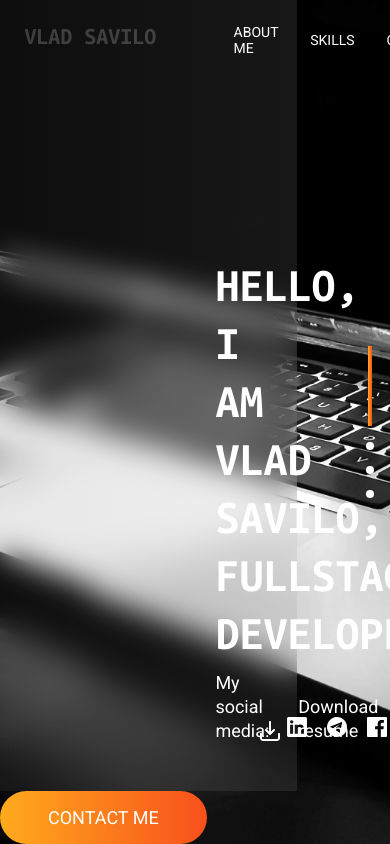
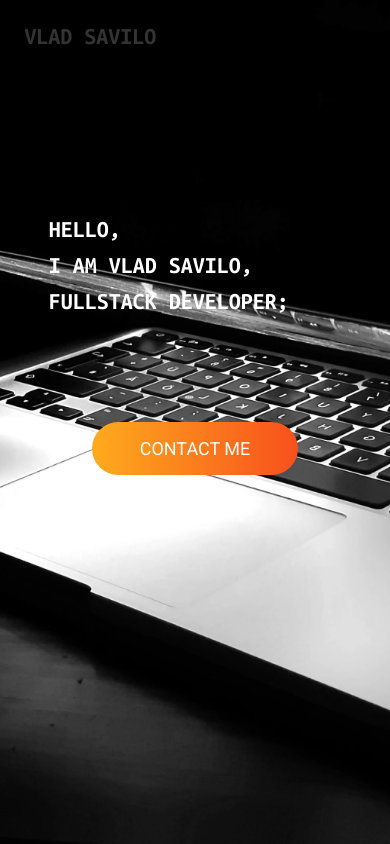
Before and after one commit to VladSav/savilo.dev, a Vue app: page / in a window 390 px wide. Built offline with nearby package versions, Linux system fonts and the light colour scheme.

Commit message:
First steps for adaptive

```diff
--- a/gulp/scss/Common/_reset.scss
+++ b/gulp/scss/Common/_reset.scss
@@ -1,3 +1,18 @@
+* {
+	margin: 0;
+	padding: 0;
+}
+
 body {
     background: $blackDark;
 }
+
+.golden-grid {
+	height: 100vh;
+	width: 100vw;
+    max-width: 100%;
+	position: relative;
+	display: grid;
+	@include golder-grid-row;
+	@include golder-grid-column;
+}
--- a/gulp/scss/Components/_header.scss
+++ b/gulp/scss/Components/_header.scss
@@ -25,8 +25,9 @@
     }
 
     &__navigation {
-        grid-area: 1 / 13 / span 1 / span 7;
+        grid-area: 1 / 13 / span 1 / span 6;
         display: flex;
+        justify-content: flex-end;
         align-items: center;
 
         nav {
@@ -46,6 +47,16 @@
                     text-transform: uppercase;
                     margin-right: 32px;
                     cursor: pointer;
+
+                    &:last-child {
+                        margin-right: 0;
+                    }
+                }
+            }
+
+            @media (max-width: 767px) {
+                & {
+                    display: none;
                 }
             }
         }
--- a/gulp/scss/Components/_heroSection.scss
+++ b/gulp/scss/Components/_heroSection.scss
@@ -1,20 +1,3 @@
-* {
-	margin: 0;
-	padding: 0;
-}
-
-.golden-grid {
-	height: 100vh;
-	width: 100vw;
-    max-width: 100%;
-	position: relative;
-	display: grid;
-	@include golder-grid-row;
-	@include golder-grid-column;
-}
-
-// End common
-
 .hero-section {
 	background-color: $blackDark;
 	background-size: cover;
@@ -41,6 +24,9 @@
 		padding: 0;
 	}
 
+	&__button {
+		grid-area: 13 / 4 / span 1 / span 6;
+
 		button {
 			font-family: $roboto;
 			font-style: normal;
@@ -52,13 +38,16 @@
 
 			text-transform: uppercase;
 
-		grid-area: 13 / 4;
+
 			padding: 16px 48px;
 			white-space: nowrap;
 			background: $mainGradient;
 			border: none;
 			outline: unset;
 			border-radius: 40px;
+
+
+		}
 	}
 
 	.social {
@@ -85,16 +74,10 @@
 			}
 		}
 
-		// object {
-		// 	svg {
-		// 		fill: $white;
-		// 	}
-		// }
-
 	}
 
 	.resume {
-		grid-area: 17 / 15 / span 1 / span 3;
+		grid-area: 17 / 13 / span 1 / span 6;
 		display: flex;
 		align-items: flex-end;
 		justify-content: flex-end;
@@ -155,4 +138,83 @@
 			z-index: -1;
 		}
 	}
+
+	@media (max-width: 1080px) {
+		& {
+
+			h1 {
+				grid-area: 8 / 3 / span 4 / span 7;
+				font-size: 42px;
+				line-height: 52px;
 			}
+
+			&__button {
+				grid-area: 13 / 3 / span 1 / span 7;
+			}
+		}
+	}
+
+	@media (max-width: 869px) {
+		& {
+
+			h1 {
+				font-size: 36px;
+				line-height: 42px;
+			}
+
+			&__button {
+				grid-area: 12 / 3 / span 1 / span 7;
+			}
+
+			&__blur {
+
+				&:before  {
+					backdrop-filter: blur(20px);
+				}
+			}
+		}
+	}
+
+	@media (max-width: 767px) {
+		& {
+
+			h1 {
+				grid-area: 7 / 5 / span 4 / span 12;
+
+			}
+
+			&__button {
+				grid-area: 11 / 5 / span 2 / span 12;
+				display: flex;
+				flex-direction: column;
+				align-items: center;
+
+				button {
+					margin: 0 auto;
+				}
+			}
+
+			&__blur {
+				display: none;
+			}
+
+			.social {
+				display: none;
+			}
+
+			.resume {
+				display: none;
+			}
+		}
+	}
+
+	@media (max-width: 500px) {
+		& {
+
+			h1 {
+				font-size: 24px;
+				line-height: 36px;
+			}
+		}
+	}
+}
--- a/gulp/scss/Components/_scrollController.scss
+++ b/gulp/scss/Components/_scrollController.scss
@@ -28,4 +28,10 @@
             height: 80px;
         }
     }
+
+    @media (max-width: 767px) {
+        & {
+            display: none;
+        }
+    }
 }
--- a/gulp/scss/Components/_skills.scss
+++ b/gulp/scss/Components/_skills.scss
@@ -27,7 +27,7 @@
 
             .skills-swiper {
                 width: 100%;
-                max-width: 1000px;
+                max-width: 1100px;
                 margin: 0 auto;
 
                 &__slide {
```
Also changed, not shown: public/style.min.css. Lines whose indentation alone changed are shown as unchanged.
